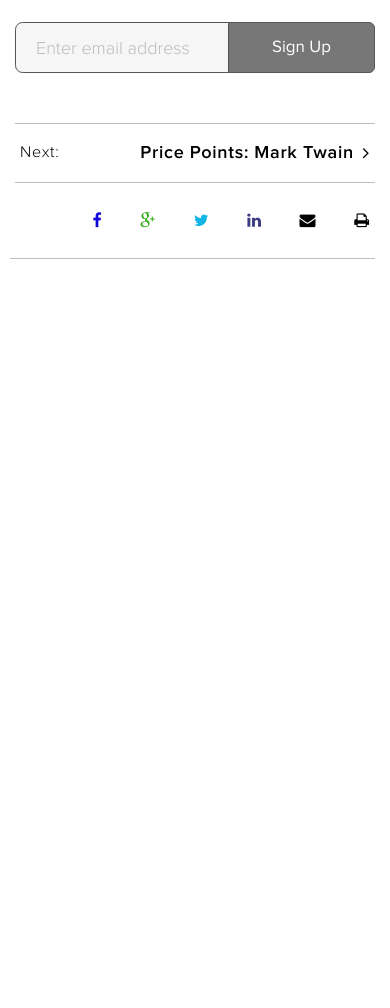
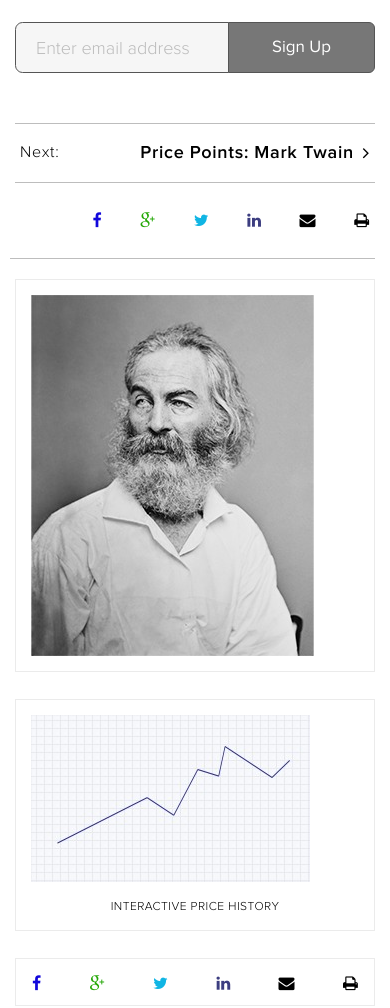
Before and after one commit to chyvak1831/cf, a plain HTML site: page blog_article2.html in a window 390 px wide. Shown: the part 3464-4472 px from the top of the page. Before the commit the page ends 3752 px from the top, so only its background shows below. Drawn offline with nearby package versions, Linux system fonts and the light colour scheme.

Commit message:
blog2 update (on small screens show right block - in this commit just deleted class).

```diff
--- a/blog_article2.html
+++ b/blog_article2.html
@@ -200,7 +200,7 @@
 
 			</div><!-- blog_main_content -->
 
-			<aside class="blog2_aside col-sm-4 hidden-xs">
+			<aside class="blog2_aside col-sm-4">
 				<div class="blog2_ava">
 					<picture>
 						<source srcset="images/blog2_side_ava.jpg">
```
